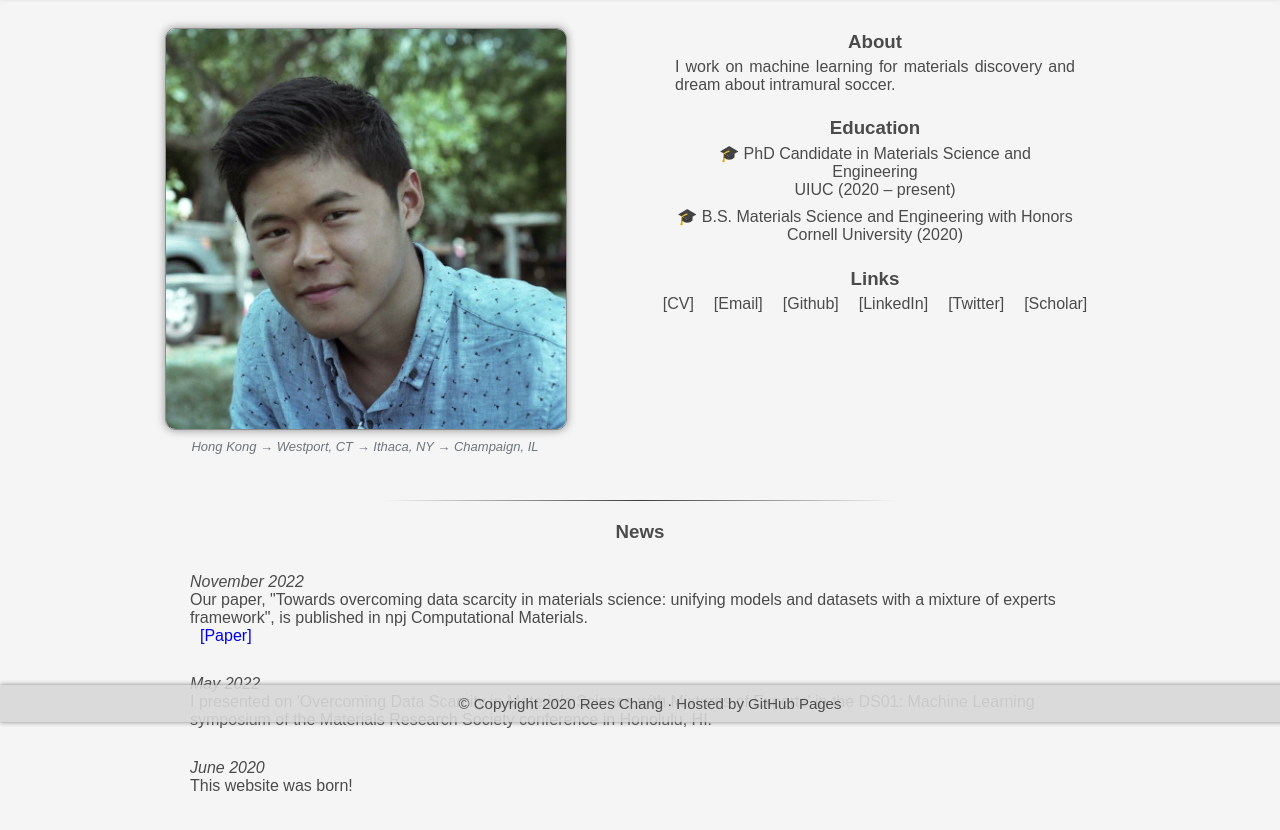
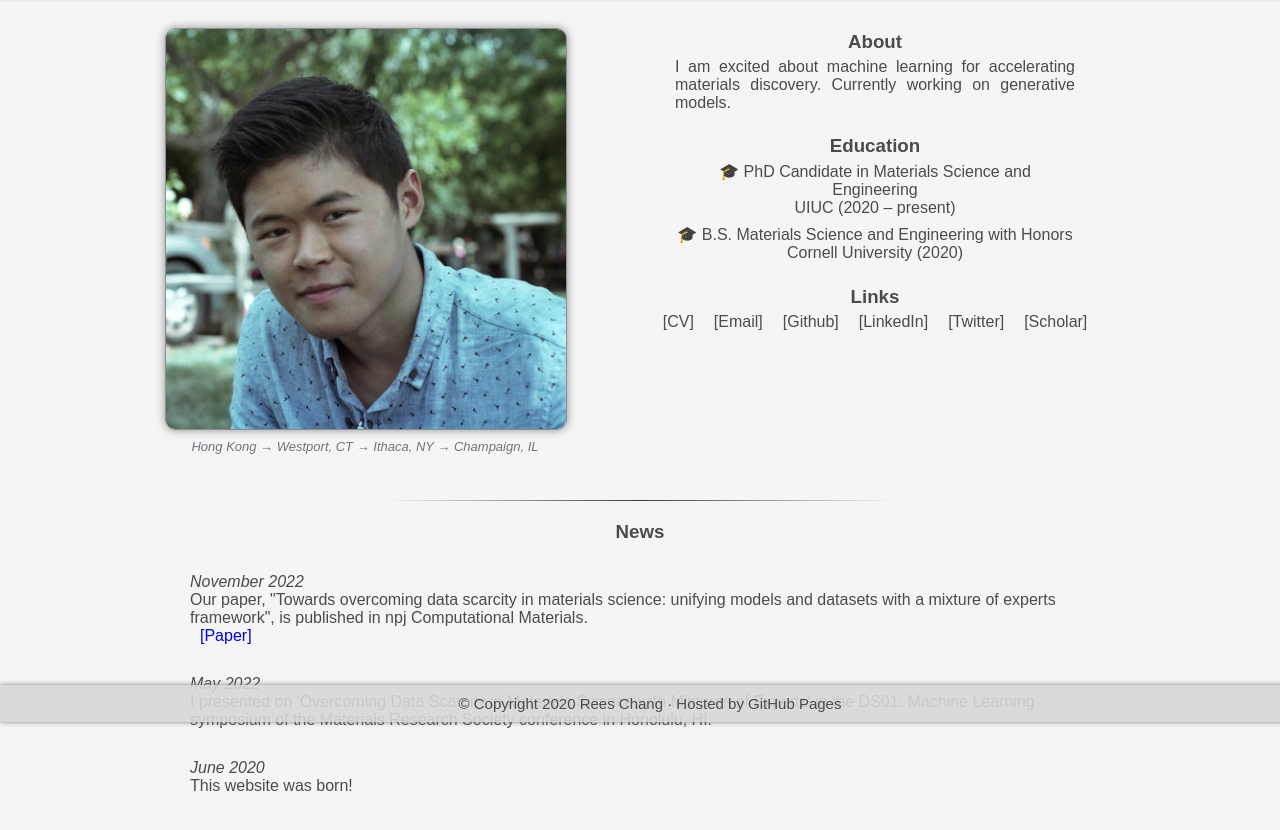
Before and after one commit to rees-c/rees-c.github.io, a plain HTML site: page index.html in a window 1280 px wide. Shown: the part 78-908 px from the top of the page. Drawn offline with Linux system fonts and the light colour scheme.

Commit message:
resp-design

```diff
--- a/index.html
+++ b/index.html
@@ -31,7 +31,7 @@
                 <div class="mobile_home_content">
                     <div class="about_me">
                         <h3 class="section_title"><strong>About</strong></h3>
-                        I work on machine learning for materials discovery and dream about intramural soccer.
+                        I am excited about machine learning for accelerating materials discovery. Currently working on generative models.
                     </div>
                     <div class="education">
                         <h3 class="section_title"><strong>Education</strong></h3>
@@ -57,7 +57,7 @@
                 <div class="home_content">
                     <div class="about_me">
                         <h3 class="section_title"><strong>About</strong></h3>
-                        I work on machine learning for materials discovery and dream about intramural soccer.
+                        I am excited about machine learning for accelerating materials discovery. Currently working on generative models.
                     </div>
                     <div class="education">
                         <h3 class="section_title"><strong>Education</strong></h3>
--- a/styles_columns.css
+++ b/styles_columns.css
@@ -235,7 +235,7 @@ footer {
     }
 }
 
-@media screen and (max-width: 800px) {
+@media screen and (max-width: 900px) {
     /* CSS for smartphone */
     div.header {
         height: 105px;
```
